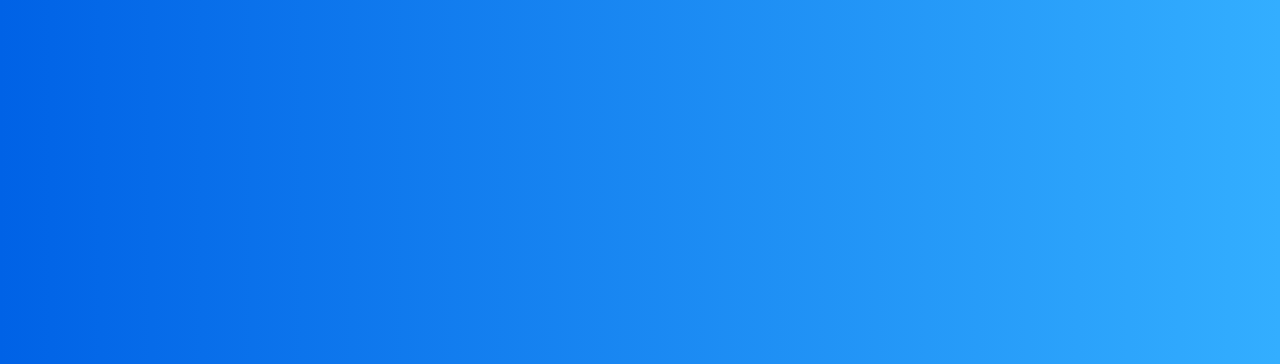
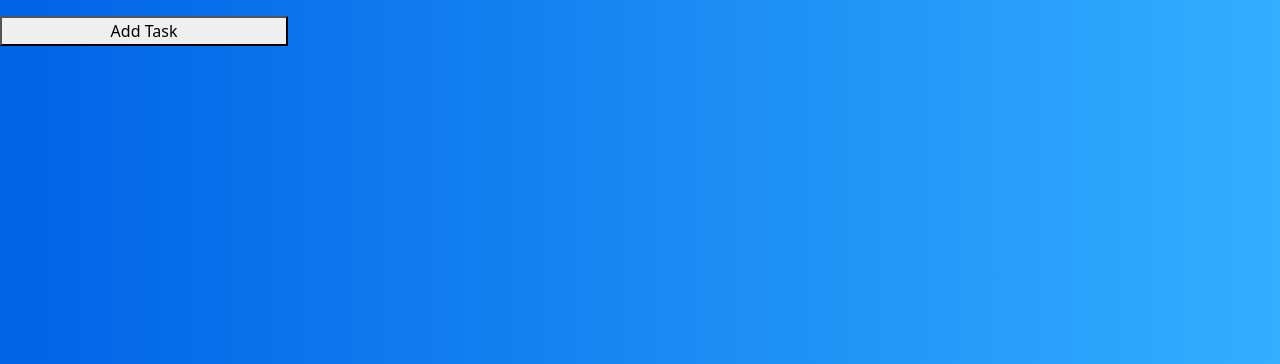
Before and after one commit to CroissantAndWaffle/PBP-Tugas-2, a Django app: template todolist/templates/todolist.html in a window 1280 px wide. Shown: the part 56-420 px from the top of the page. Run offline with Django 4.2, Linux system fonts and the light colour scheme; the template is opened without the code that fills it: most values are stand-ins (such as "Sample title", 1, 10 or a date in 2020).

Commit message:
coba heroku2

```diff
--- a/todolist/static/todolist.css
+++ b/todolist/static/todolist.css
@@ -34,3 +34,11 @@ body {
   transform: scale(1.05);
   box-shadow: 0 10px 20px rgba(0,0,0,.12), 0 4px 8px rgba(0,0,0,.06);
 }
+.btn-task{
+  transition: .3s transform cubic-bezier(.155,1.105,.295,1.12),.3s box-shadow,.3s -webkit-transform cubic-bezier(.155,1.105,.295,1.12);
+  width: 18rem;
+  margin-top: 1em;
+  margin-bottom: 4em;
+  margin-left: auto;
+  margin-right: auto;
+}
--- a/todolist/static/todolist.js
+++ b/todolist/static/todolist.js
@@ -2,7 +2,6 @@ $(document).ready(function() {
   $.get("json", function(data) {
     $.each(data, function (key, value) {
       $('#display').append('<div class="col-13 col-md-6 col-lg-4">\
-        <div class="col-13 col-md-6 col-lg-4">\
         <div class="card">\
         <div class="card-body">\
         <h5 class="card-title">'+value.fields.title+'</h5>\
--- a/todolist/templates/todolist.html
+++ b/todolist/templates/todolist.html
@@ -6,7 +6,9 @@
 {% endblock meta %}
 
 {% block content %}
+<!-- CSS -->
 <link rel="stylesheet" href="{% static '/todolist.css' %}">
+<!-- Navbar atas -->
 <nav class="navbar navbar-expand-md">
   <a class="navbar-brand">Tugas PBP</a>
   <a class="navbar-brand">Username: {{user}}</a>
@@ -25,22 +27,41 @@
   </div>
 </nav>
 
-<div class="row">
-  <div id="display">
-  </div>
-</div>
-<!-- {% for task in list_task %}
-  <div class="col-13 col-md-6 col-lg-4">
-    <div class="card">
-      <div class="card-body">
-        <h5 class="card-title">{{task.title}}</h5>
-        <h6 class="card-subtitle mb-2 text-muted">{{task.date}}</h6>
-        <p class="card-text">{{task.description}}</p>
+<!-- Modal -->
+<button type="button" class="btn-task btn-primary" data-bs-toggle="modal" data-bs-target="#exampleModal">Add Task</button>
+
+<div class="modal fade" id="exampleModal" tabindex="-1" aria-labelledby="exampleModalLabel" aria-hidden="true">
+  <div class="modal-dialog">
+    <div class="modal-content">
+      <div class="modal-header">
+        <h1 class="modal-title fs-5" id="exampleModalLabel">New message</h1>
+        <button type="button" class="btn-close" data-bs-dismiss="modal" aria-label="Close"></button>
+      </div>
+      <div class="modal-body">
+        <form>
+          <div class="mb-3">
+            <label for="recipient-name" class="col-form-label">Recipient:</label>
+            <input type="text" class="form-control" id="recipient-name">
+          </div>
+          <div class="mb-3">
+            <label for="message-text" class="col-form-label">Message:</label>
+            <textarea class="form-control" id="message-text"></textarea>
+          </div>
+        </form>
+      </div>
+      <div class="modal-footer">
+        <button type="button" class="btn btn-secondary" data-bs-dismiss="modal">Close</button>
+        <button type="button" class="btn btn-primary">Send message</button>
       </div>
     </div>
   </div>
-{% endfor %} -->
+</div>
 
+<!-- Daftar Task dalam card (menggunakan js) -->
+<div class="row" id="display">
+</div>
+
+<!-- Navbar bawah -->
 <nav class="navbar fixed-bottom navbar-expand-md">
   <a class="navbar-brand">Sesi terakhir login: {{ last_login }}</a>
   <div class="collapse navbar-collapse" id="main-navigation">
@@ -51,5 +72,7 @@
     </ul>
   </div>
 </nav>
+
+<!-- JS -->
 <script type="text/javascript" language="javascript" src="{% static '/todolist.js' %}"></script>
 {% endblock content %}
```
Also changed, not shown: todolist/forms.py (added, +11 -0 lines), todolist/views.py (+14 -16 lines).
